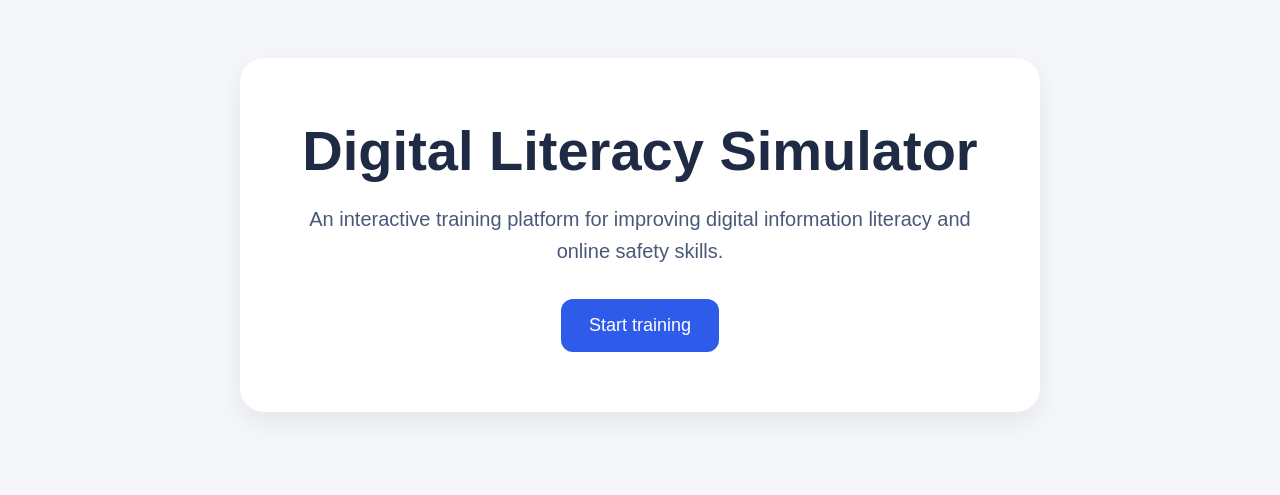
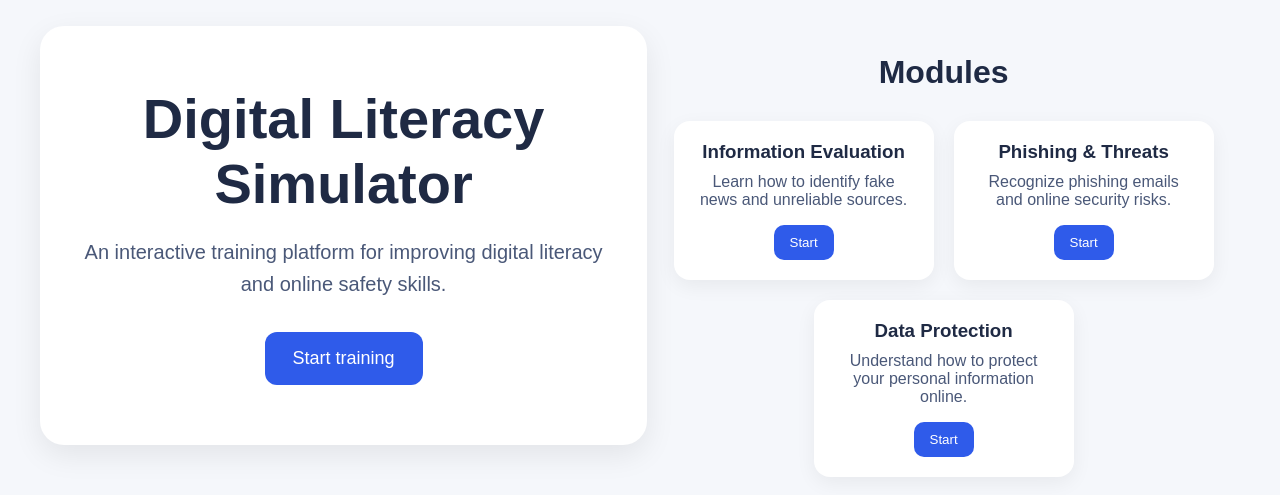
Before and after one commit to future-genius16/digital-literacy-simulator, a React app in the folder frontend/: page / in a window 1280 px wide. Shown: the part 165-660 px from the top of the page. Built offline with nearby package versions, Linux system fonts and the light colour scheme; the HTML template or start-up script is replaced by a standard one.

Commit message:
add modules section to homepage

```diff
--- a/frontend/src/App.jsx
+++ b/frontend/src/App.jsx
@@ -4,10 +4,34 @@ function App() {
       <div className="hero">
         <h1>Digital Literacy Simulator</h1>
         <p>
-          An interactive training platform for improving digital information
-          literacy and online safety skills.
+          An interactive training platform for improving digital literacy and
+          online safety skills.
         </p>
         <button>Start training</button>
+      </div>
+
+      <div className="modules">
+        <h2>Modules</h2>
+
+        <div className="module-list">
+          <div className="module-card">
+            <h3>Information Evaluation</h3>
+            <p>Learn how to identify fake news and unreliable sources.</p>
+            <button>Start</button>
+          </div>
+
+          <div className="module-card">
+            <h3>Phishing & Threats</h3>
+            <p>Recognize phishing emails and online security risks.</p>
+            <button>Start</button>
+          </div>
+
+          <div className="module-card">
+            <h3>Data Protection</h3>
+            <p>Understand how to protect your personal information online.</p>
+            <button>Start</button>
+          </div>
+        </div>
       </div>
     </div>
   )
--- a/frontend/src/index.css
+++ b/frontend/src/index.css
@@ -57,3 +57,46 @@ body {
 .hero button:hover {
   background: #2448ba;
 }
+
+.modules {
+  margin-top: 60px;
+  text-align: center;
+}
+
+.modules h2 {
+  font-size: 32px;
+  margin-bottom: 30px;
+}
+
+.module-list {
+  display: flex;
+  gap: 20px;
+  justify-content: center;
+  flex-wrap: wrap;
+}
+
+.module-card {
+  background: white;
+  padding: 20px;
+  border-radius: 16px;
+  width: 260px;
+  box-shadow: 0 6px 20px rgba(0, 0, 0, 0.06);
+}
+
+.module-card h3 {
+  margin-bottom: 10px;
+}
+
+.module-card p {
+  color: #4a5878;
+  margin-bottom: 16px;
+}
+
+.module-card button {
+  background: #2f5bea;
+  color: white;
+  border: none;
+  padding: 10px 16px;
+  border-radius: 10px;
+  cursor: pointer;
+}
```
